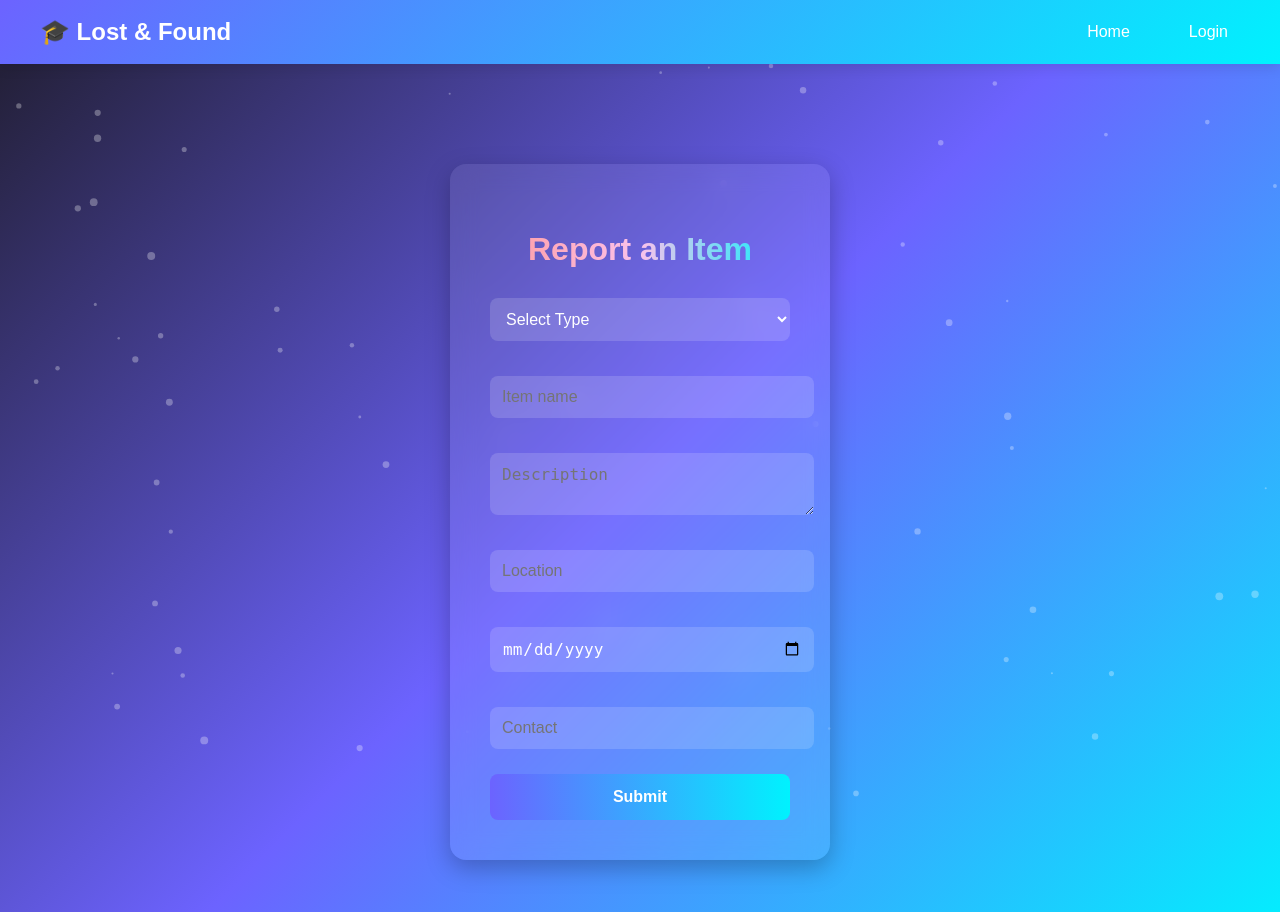
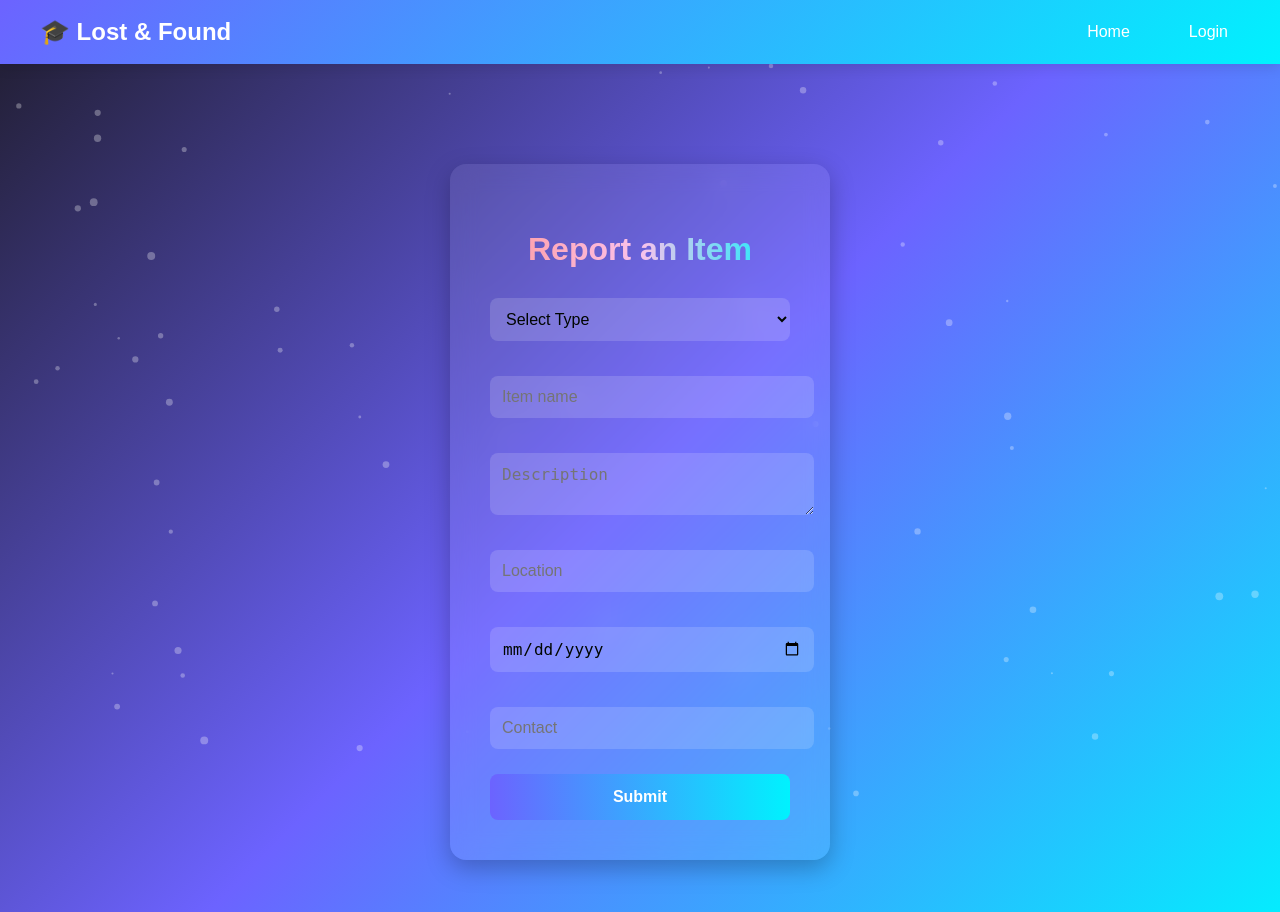
Before and after one commit to ShazKazi/lostandfound, a Flask app: page /add in a window 1280 px wide. Shown: the top 912 px of the page. Run offline with Flask 3, Linux system fonts and the light colour scheme.

Commit message:
change font color on add_items

```diff
--- a/templates/add_item.html
+++ b/templates/add_item.html
@@ -45,12 +45,13 @@
     }
 
     input, select, textarea {
+
         padding: 12px;
         border: none;
         border-radius: 8px;
         font-size: 1rem;
         background: rgba(255,255,255,0.15);
-        color: #fff;
+        color: #000601;
         transition: all 0.3s ease;
     }
 
```
